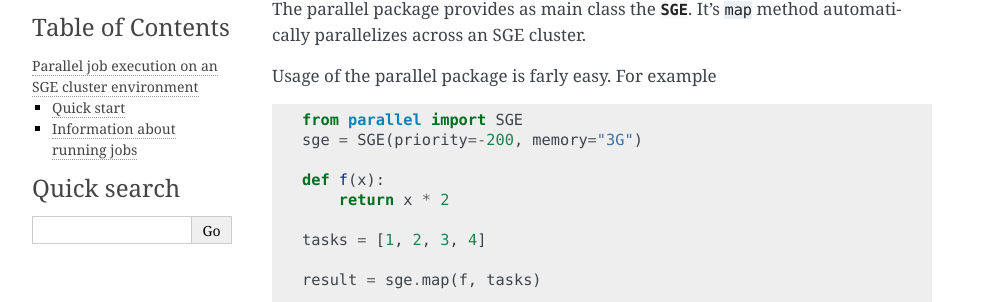
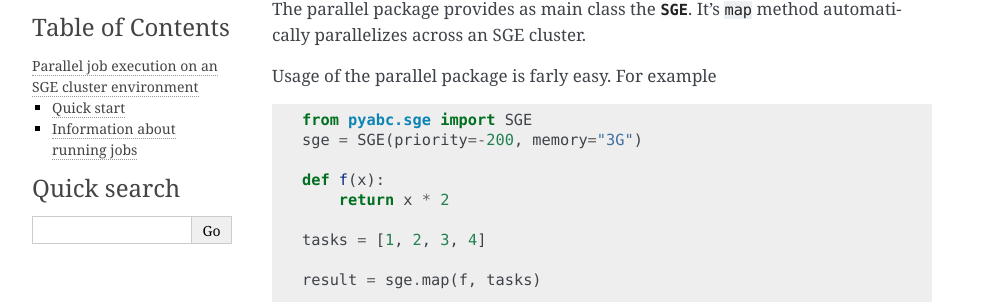
Before and after one commit to ICB-DCM/pyABC, a Sphinx documentation site: the page built from doc/sge.rst, in a window 1280 px wide. Shown: the part 234-536 px from the top of the page, without its empty margins (148-1141 px from the left). Built offline with Sphinx 7.4.7, drawn with Linux system fonts in a browser that asks for light colours.

Commit message:
doc correction

```diff
--- a/doc/sge.rst
+++ b/doc/sge.rst
@@ -11,7 +11,7 @@ Usage of the parallel package is farly easy. For example
 
 .. code-block:: python
 
-   from parallel import SGE
+   from pyabc.sge import SGE
    sge = SGE(priority=-200, memory="3G")
 
    def f(x):
```
